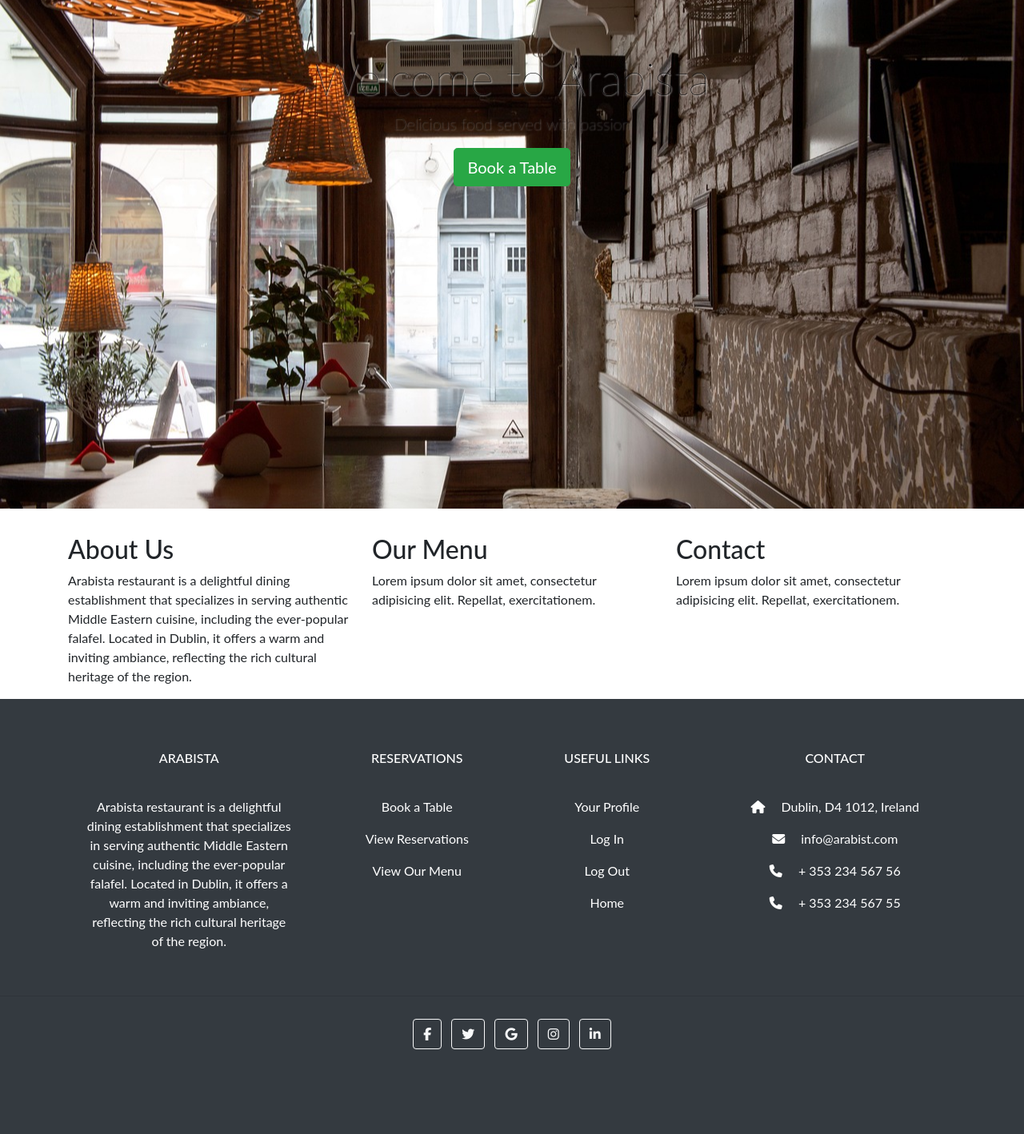
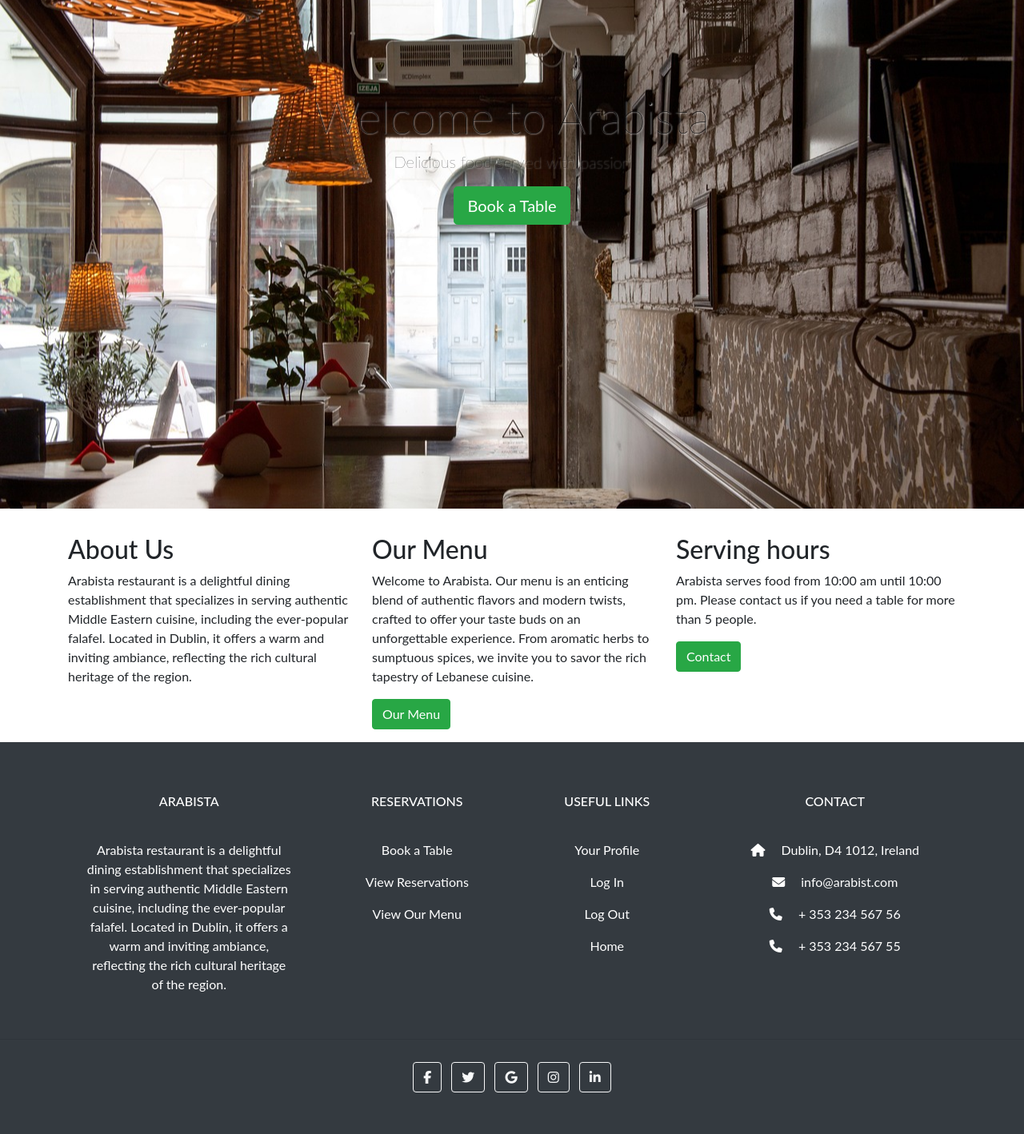
Before and after one commit to ourfalia/Arabist, a Django app: page / in a window 1280 px wide. Shown: the part 56-1474 px from the top of the page at 80% size. Before the commit the page ends 1368 px from the top, so only its background shows below. Run offline with Django 3.2, Linux system fonts and the light colour scheme; some libraries are stand-ins or nearby versions.

Commit message:
update base.css and base.html

```diff
--- a/home/templates/home/index.html
+++ b/home/templates/home/index.html
@@ -14,11 +14,20 @@
         </div>
         <div class="col-md-4">
             <h2>Our Menu</h2>
-            <p>Lorem ipsum dolor sit amet, consectetur adipisicing elit. Repellat, exercitationem.</p>
+            <p>
+                Welcome to Arabista. Our menu is an enticing blend of authentic flavors and modern twists, crafted to
+                offer your taste buds on an unforgettable experience. From aromatic herbs to sumptuous spices, we invite
+                you to savor the rich tapestry of Lebanese
+                cuisine.
+            </p>
+            <a class=" btn btn-success" href="{% url 'menu' %}" class="dropdown-item">Our
+                Menu</a>
         </div>
         <div class="col-md-4">
-            <h2>Contact</h2>
-            <p>Lorem ipsum dolor sit amet, consectetur adipisicing elit. Repellat, exercitationem.</p>
+            <h2>Serving hours</h2>
+            <p>Arabista serves food from 10:00 am until 10:00 pm. Please contact us if you need a table for more than 5
+                people. </p>
+            <a class=" btn btn-success" href="#contact">Contact</a>
         </div>
     </div>
 </section>
--- a/menu/templates/menu/all_meals.html
+++ b/menu/templates/menu/all_meals.html
@@ -11,7 +11,7 @@
     <div class="row">
         {% for meal in meals %}
         <div class="col-lg-4 col-md-6 col-sm-6 extra-margin ">
-            <div class="card h-100 border-0 card-width">
+            <div class="card h-100 border-0 card-width mx-auto">
                 <img class="card-img-top img-fluid img-height" src="{{ meal.image.url }}" alt="{{ meal.name }}">
                 <div class="card-body">
                     <h5 class="card-title">{{meal}}</h5>
--- a/profiles/templates/profiles/profile.html
+++ b/profiles/templates/profiles/profile.html
@@ -11,7 +11,7 @@
     <hr>
     <div class="m-3">
         <h3>Hello {{ profile }}</h3>
-        <h5>You can check and edit your reservations here <a class="btn-outline-secondary btn ml-3"
+        <h5>You can check and edit your reservations here <a class="btn-outline-secondary btn ml-3 mt-2"
                 href="{% url 'ReservationList' %}">
                 <h5>Reservations</h5>
             </a> </h5>
--- a/static/css/base.css
+++ b/static/css/base.css
@@ -107,4 +107,8 @@ body {
         h2 {
             font-size: 125%;
         }
+
+        .main-header {
+            padding-top: 200%;
+        }
     }
--- a/templates/base.html
+++ b/templates/base.html
@@ -99,9 +99,9 @@
     </div>
     {% endif %}
 
-    <header class="jumbotron jumbotron-fluid header-bg">
-        <div class="container text-center ">
-            <h1 class="display-4 text-black">Welcome to Arabista</h1>
+    <header class="jumbotron jumbotron-fluid header-bg ">
+        <div class="container text-center mt-5">
+            <h1 class="display-4 text-black main-header">Welcome to Arabista</h1>
             <p class="lead text-black">Delicious food served with passion</p>
             <a href="{% url 'ReservationView' %}" class="btn btn-success btn-lg">Book a Table</a>
         </div>
@@ -119,7 +119,7 @@
     {% endblock %}
 
     <!-- Footer -->
-    <footer class="text-center text-lg-start text-white bg-dark">
+    <footer class="text-center text-lg-start text-white bg-dark mt-3">
 
         <!-- Section: Links  -->
         <section class="pt-3">
```
Also changed, not shown: db.sqlite3.
